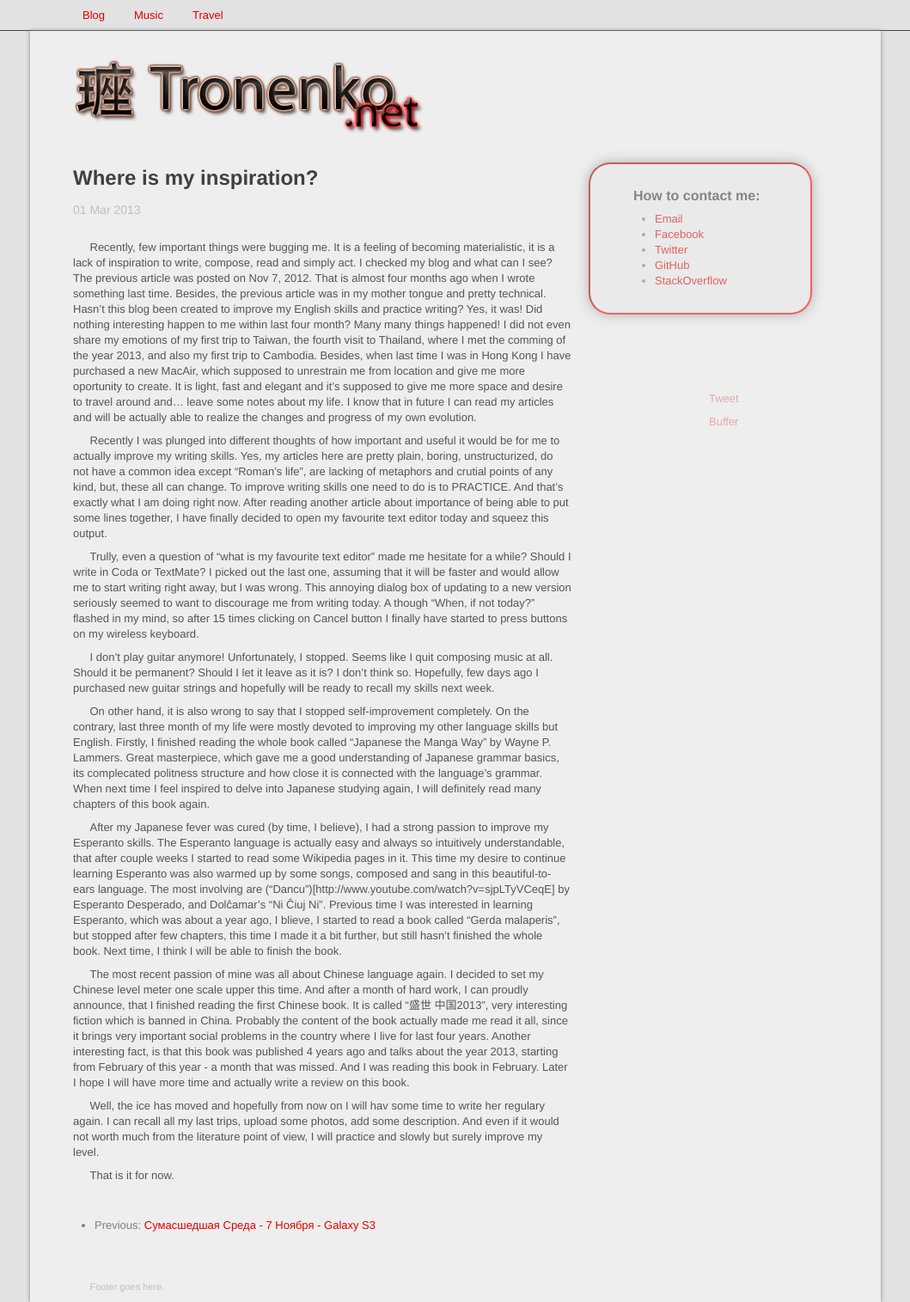
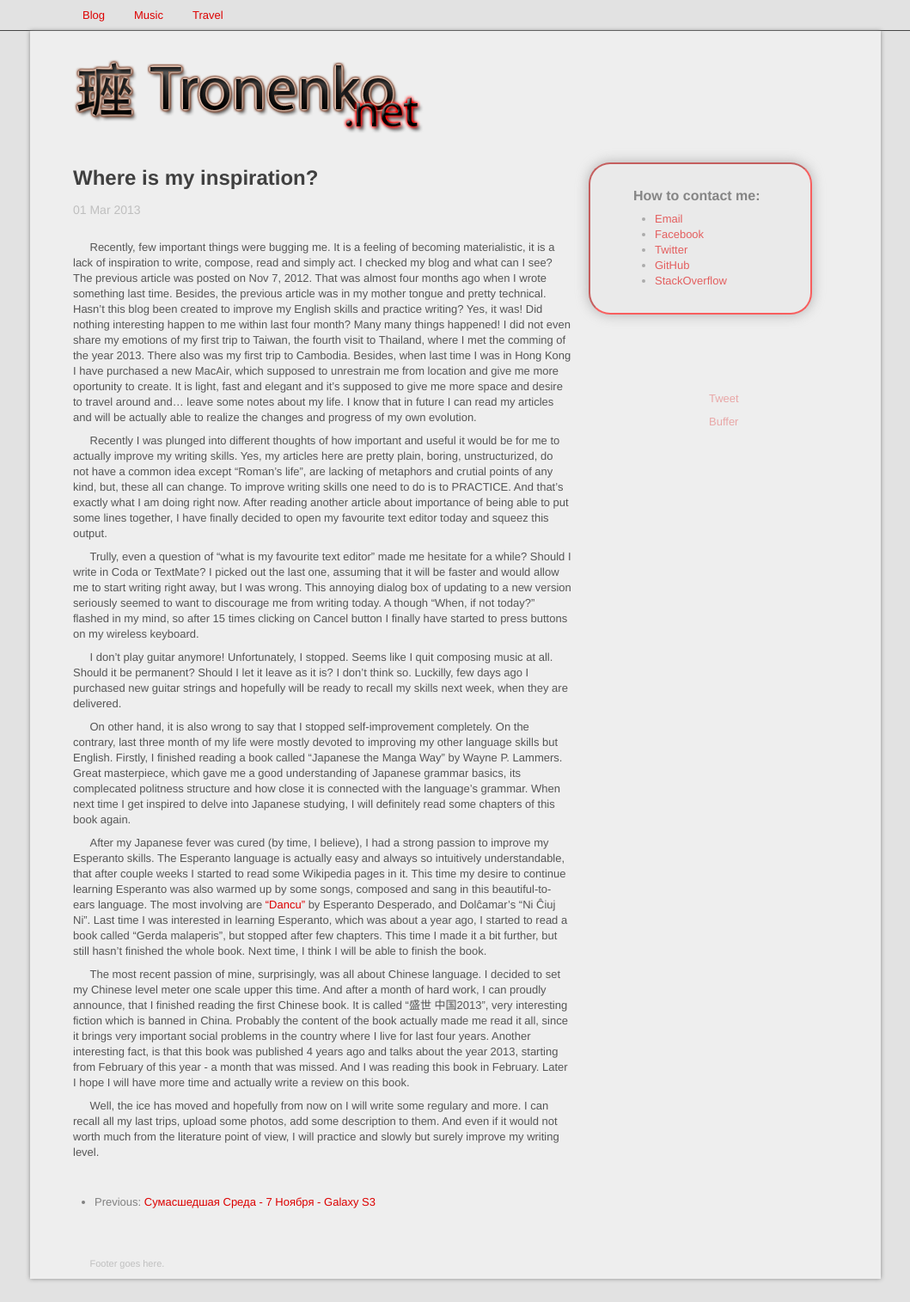
Before and after one commit to morphium/morphium.github.com, a Jekyll site: the page built from _posts/2013-03-01-where-is-my-inspiration.markdown, in a window 1280 px wide. Shown: the whole page at 86% size, without its empty margins (110-1169 px from the left). Built offline with Jekyll 4.4.1, drawn with Linux system fonts in a browser that asks for light colours; nearby versions of some CDN libraries; comment, search, counter and statistics services are not loaded.

Commit message:
Article where is my inspiration added. Edit 1

```diff
--- a/_posts/2013-03-01-where-is-my-inspiration.markdown
+++ b/_posts/2013-03-01-where-is-my-inspiration.markdown
@@ -4,10 +4,10 @@ title: Where is my inspiration?
 ---
 
 Recently, few important things were bugging me. It is a feeling of becoming materialistic, it is a lack of inspiration to write, compose, read and simply act.
-I checked my blog and what can I see? The previous article was posted on Nov 7, 2012. That is almost four months ago when I wrote something last time.
+I checked my blog and what can I see? The previous article was posted on Nov 7, 2012. That was almost four months ago when I wrote something last time.
 Besides, the previous article was in my mother tongue and pretty technical. Hasn't this blog been created to improve my English skills and practice
 writing? Yes, it was! Did nothing interesting happen to me within last four month? Many many things happened! I did not even share my emotions of my
-first trip to Taiwan, the fourth visit to Thailand, where I met the comming of the year 2013, and also my first trip to Cambodia. Besides, when last time I was in
+first trip to Taiwan, the fourth visit to Thailand, where I met the comming of the year 2013. There also was my first trip to Cambodia. Besides, when last time I was in
 Hong Kong I have purchased a new MacAir, which supposed to unrestrain me from location and give me more oportunity to create. It is light, fast and elegant
 and it's supposed to give me more space and desire to travel around and... leave some notes about my life. I know that in future I can read my articles
 and will be actually able to realize the changes and progress of my own evolution.
@@ -23,25 +23,23 @@ seriously seemed to want to discourage me from writing today. A though "When, if
 button I finally have started to press buttons on my wireless keyboard.
 
 I don't play guitar anymore! Unfortunately, I stopped. Seems like I quit composing music at all. Should it be permanent? Should I let it leave as it is?
-I don't think so. Hopefully, few days ago I purchased new guitar strings and hopefully will be ready to recall my skills next week.
+I don't think so. Luckilly, few days ago I purchased new guitar strings and hopefully will be ready to recall my skills next week, when they are delivered.
 
 On other hand, it is also wrong to say that I stopped self-improvement completely. On the contrary, last three month of my life were mostly devoted to improving my other
-language skills but English. Firstly, I finished reading the whole book called "Japanese the Manga Way" by Wayne P. Lammers. Great masterpiece, which gave me a good understanding of Japanese
-grammar basics, its complecated politness structure and how close it is connected with the language's grammar. When next time I feel inspired to delve into Japanese
-studying again, I will definitely read many chapters of this book again.
+language skills but English. Firstly, I finished reading a book called "Japanese the Manga Way" by Wayne P. Lammers. Great masterpiece, which gave me a good understanding of Japanese
+grammar basics, its complecated politness structure and how close it is connected with the language's grammar. When next time I get inspired to delve into Japanese
+studying, I will definitely read some chapters of this book again.
 
 After my Japanese fever was cured (by time, I believe), I had a strong passion to improve my Esperanto skills. The Esperanto language is actually easy and always
 so intuitively understandable, that after couple weeks I started to read some Wikipedia pages in it. This time my desire to continue learning Esperanto was
-also warmed up by some songs, composed and sang in this beautiful-to-ears language. The most involving are ("Dancu")[http://www.youtube.com/watch?v=sjpLTyVCeqE] by Esperanto Desperado,
-and Dolĉamar's "Ni Ĉiuj Ni". Previous time I was interested in learning Esperanto, which was about a year ago, I blieve, I started to read a book called "Gerda malaperis", but stopped after few chapters,
-this time I made it a bit further, but still hasn't finished the whole book. Next time, I think I will be able to finish the book.
+also warmed up by some songs, composed and sang in this beautiful-to-ears language. The most involving are ["Dancu"](http://www.youtube.com/watch?v=sjpLTyVCeqE) by Esperanto Desperado,
+and Dolĉamar's "Ni Ĉiuj Ni". Last time I was interested in learning Esperanto, which was about a year ago, I started to read a book called "Gerda malaperis", but stopped after few chapters.
+This time I made it a bit further, but still hasn't finished the whole book. Next time, I think I will be able to finish the book.
 
-The most recent passion of mine was all about Chinese language again. I decided to set my Chinese level meter one scale upper this time. And after a month of hard work, I can proudly announce, that I
+The most recent passion of mine, surprisingly, was all about Chinese language. I decided to set my Chinese level meter one scale upper this time. And after a month of hard work, I can proudly announce, that I
 finished reading the first Chinese book. It is called "盛世 中国2013", very interesting fiction which is banned in China. Probably the content of the book actually made me read it all,
 since it brings very important social problems in the country where I live for last four years. Another interesting fact, is that this book was published 4 years ago and talks about the year 2013,
 starting from February of this year - a month that was missed. And I was reading this book in February. Later I hope I will have more time and actually write a review on this book.
 
-Well, the ice has moved and hopefully from now on I will hav some time to write her regulary again. I can recall all my last trips, upload some photos, add some description.
-And even if it would not worth much from the literature point of view, I will practice and slowly but surely improve my level.
-
-That is it for now.
+Well, the ice has moved and hopefully from now on I will write some regulary and more. I can recall all my last trips, upload some photos, add some description to them.
+And even if it would not worth much from the literature point of view, I will practice and slowly but surely improve my writing level.
```
